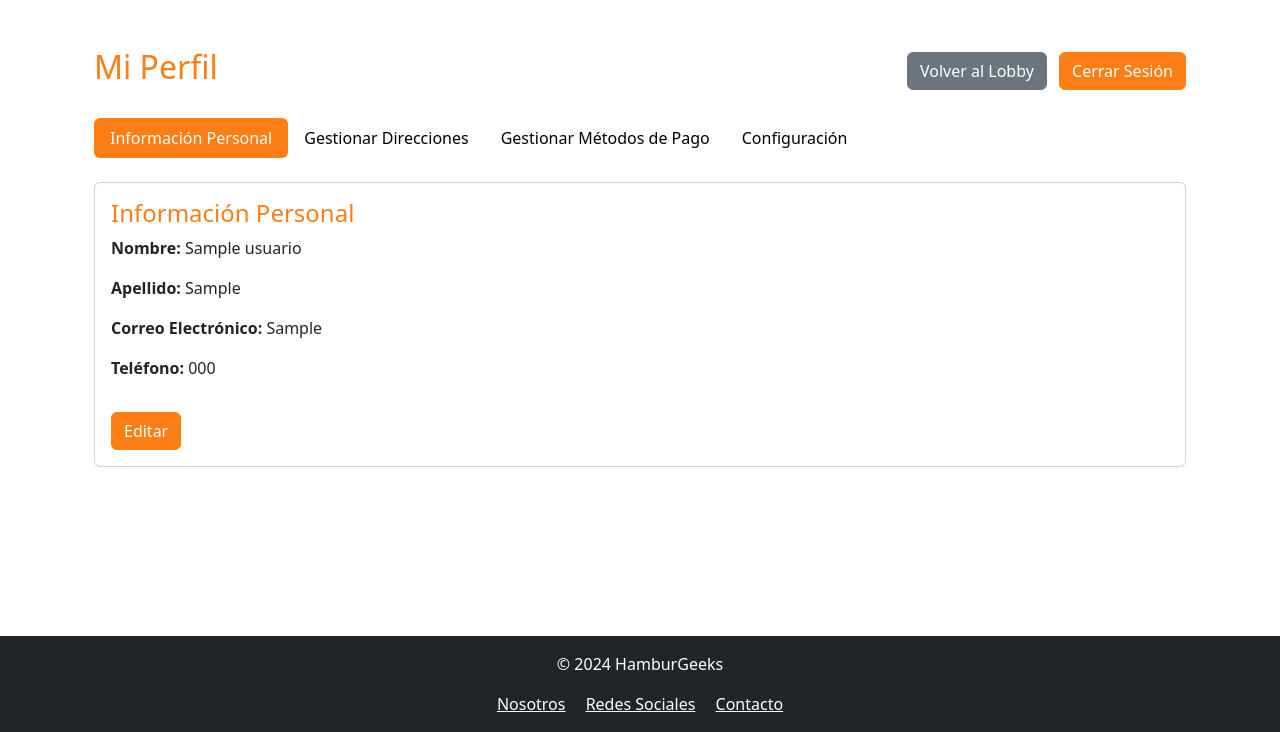
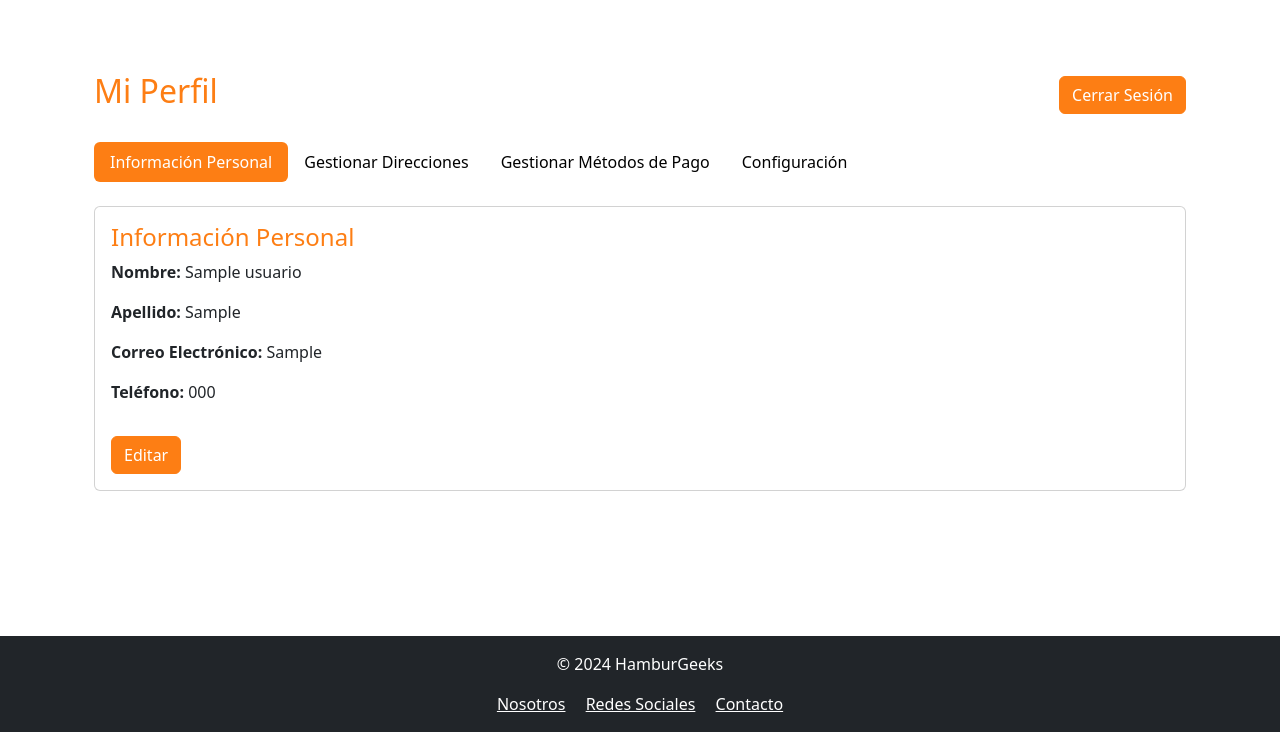
Before and after one commit to feliger27/ProyectoTIS, a PHP site: page /xampp/index-perfil.php in a window 1280 px wide. Shown: the part 68-800 px from the top of the page. Run offline with PHP 8.4, Linux system fonts and the light colour scheme; the visitor is signed in with stand-in values (Sample User, id 1); tables that the repository leaves empty or names only in its code hold one stand-in row (values such as "Sample post").

Commit message:
update index-perfil

```diff
--- a/index/index-perfil.php
+++ b/index/index-perfil.php
@@ -90,11 +90,10 @@ $stmt_metodos_pago->close();
 </head>
 
 <body>
-    <div class="container my-5">
+    <div class="container pt-4 my-5">
         <div class="d-flex justify-content-between align-items-center mb-4">
             <h2 class="text-center">Mi Perfil</h2>
             <div>
-                <a href="../index/index-lobby.php" class="btn btn-secondary me-2">Volver al Lobby</a>
                 <a href="../login/logout.php" class="btn btn-danger">Cerrar Sesión</a>
             </div>
         </div>
```
